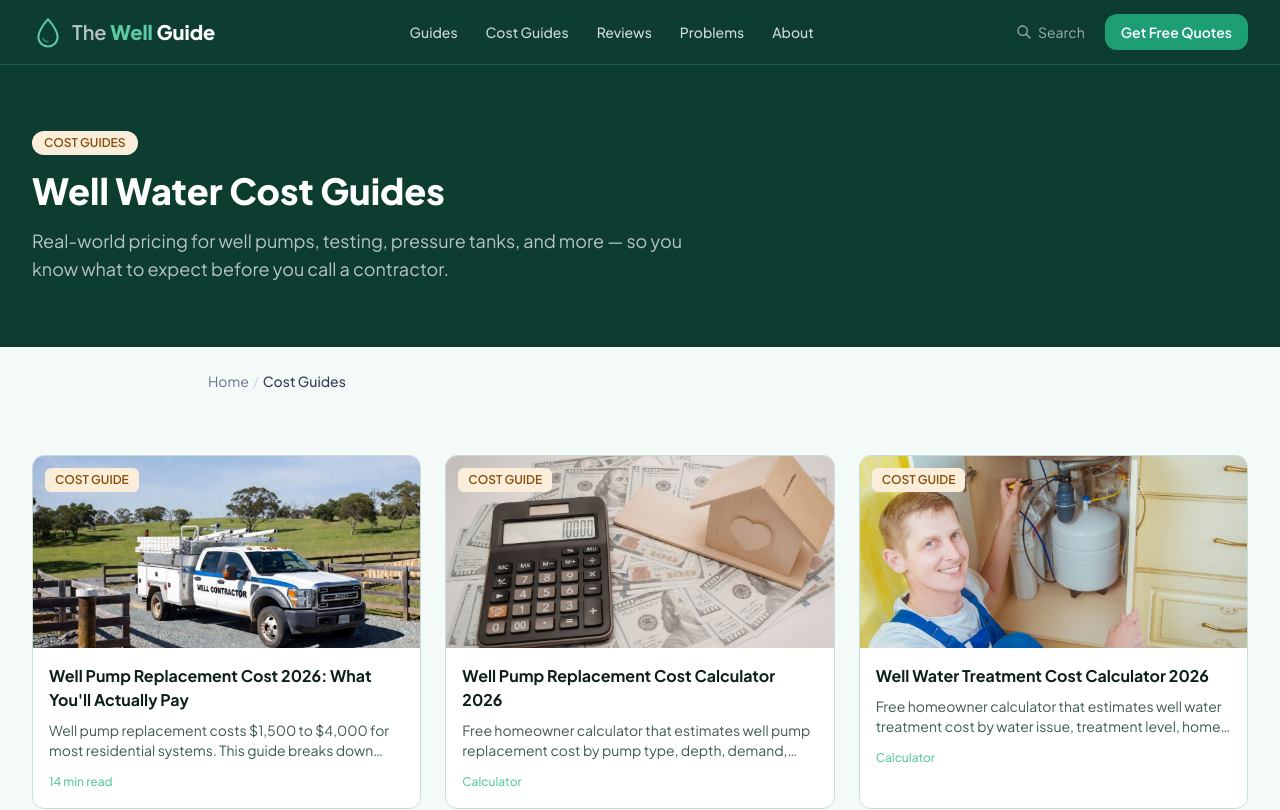
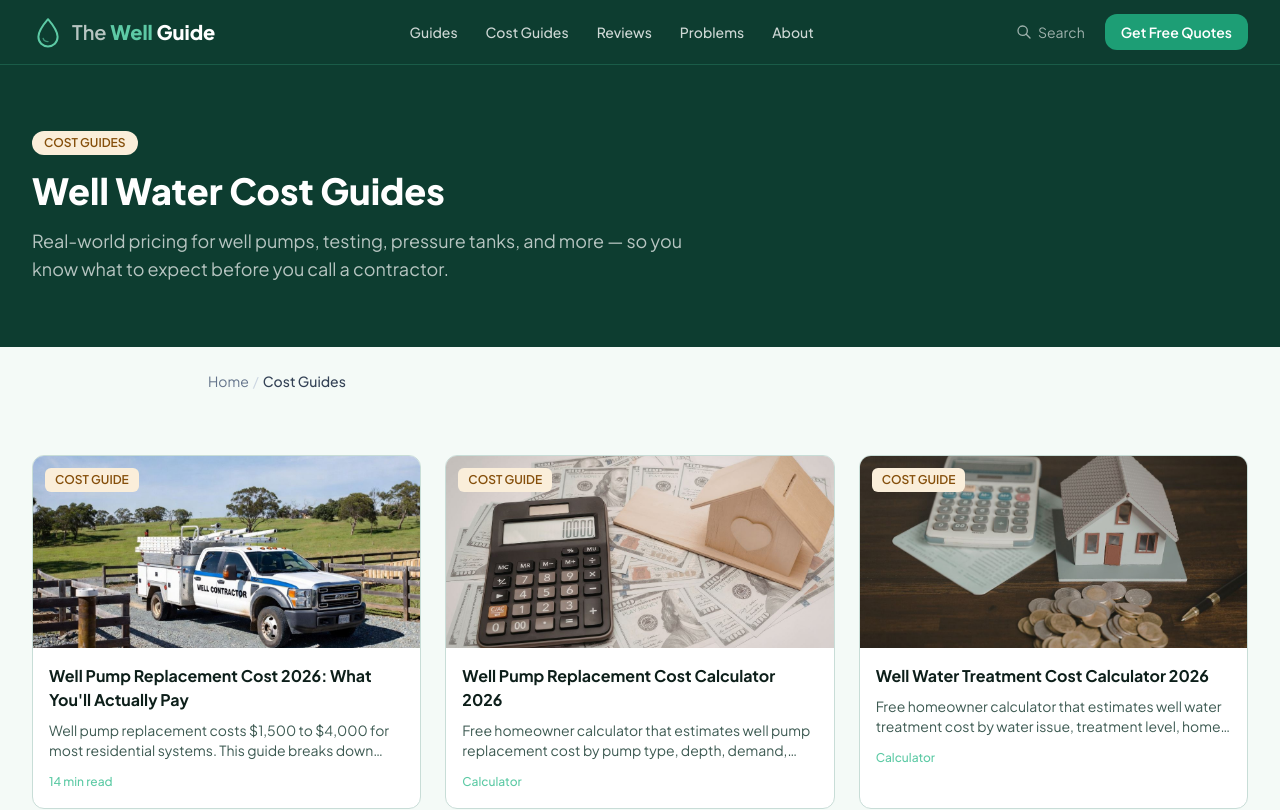
Before and after one commit to thebasementguide2026/thewell.guide-, a Next.js app: page /cost-guides in a window 1280 px wide. Shown: the top 810 px of the page. Built offline with nearby package versions, Linux system fonts and the light colour scheme.

Commit message:
feat: update treatment calculator card image in cost-guides listing

```diff
--- a/app/cost-guides/page.tsx
+++ b/app/cost-guides/page.tsx
@@ -12,7 +12,7 @@ export const metadata = {
 const costGuides = [
   { title: 'Well Pump Replacement Cost 2026: What You\'ll Actually Pay', href: '/cost-guides/well-pump-replacement-cost', description: 'Well pump replacement costs $1,500 to $4,000 for most residential systems. This guide breaks down every cost factor by depth and pump type, explains when to repair vs replace, and shows how to get an accurate quote.', image: '/well cost.jpg', readTime: '14 min read' },
   { title: 'Well Pump Replacement Cost Calculator 2026', href: '/cost-guides/well-pump-replacement-cost-calculator', description: 'Free homeowner calculator that estimates well pump replacement cost by pump type, depth, demand, region, and project scope. Built on the same 2026 cost ranges as our cost guide.', image: '/WellPumpReplacementCostCalculator.jpg', readTime: 'Calculator' },
-  { title: 'Well Water Treatment Cost Calculator 2026', href: '/cost-guides/well-water-treatment-cost-calculator', description: 'Free homeowner calculator that estimates well water treatment cost by water issue, treatment level, home size, occupancy, and region. Recommends a treatment setup based on the issue you select.', image: '/well treatmentoptions.jpg', readTime: 'Calculator' },
+  { title: 'Well Water Treatment Cost Calculator 2026', href: '/cost-guides/well-water-treatment-cost-calculator', description: 'Free homeowner calculator that estimates well water treatment cost by water issue, treatment level, home size, occupancy, and region. Recommends a treatment setup based on the issue you select.', image: '/TreatmentCostCalculator.jpg', readTime: 'Calculator' },
   { title: 'Well Water Testing Cost: What You\'ll Pay in 2026', href: '/cost-guides/well-water-testing-cost', description: 'Well water testing costs range from free to $500 depending on what you test for and where you get it done. Most homeowners spend $50 to $200 for annual testing.', image: '/watertestingcost.jpg', readTime: '13 min read' },
   { title: 'Pressure Tank Replacement Cost: What to Expect in 2026', href: '/cost-guides/pressure-tank-replacement-cost', description: 'The complete cost breakdown for well pressure tank replacement: tank prices by size and brand, labor rates, what add-ons are worth it, regional price differences, DIY vs professional, and how to avoid overpaying.', image: '/pressurecost.jpg', readTime: '11 min read' },
   { title: 'Well Drilling Cost: What Homeowners Actually Pay in 2026', href: '/cost-guides/well-drilling-cost', description: 'The complete well drilling cost guide for 2026. Per-foot drilling rates, all-in system costs by depth, regional price differences, what every contractor quote should include, and the hidden costs most homeowners miss.', image: '/well-drilling-cost.jpg', readTime: '14 min read' },
```
